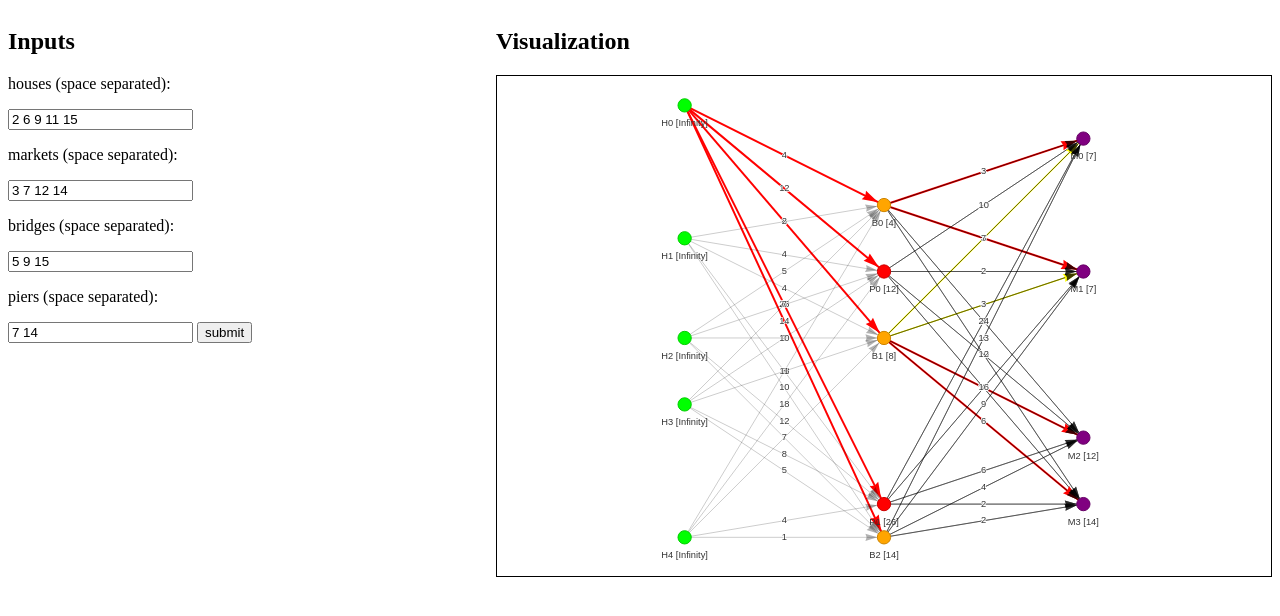
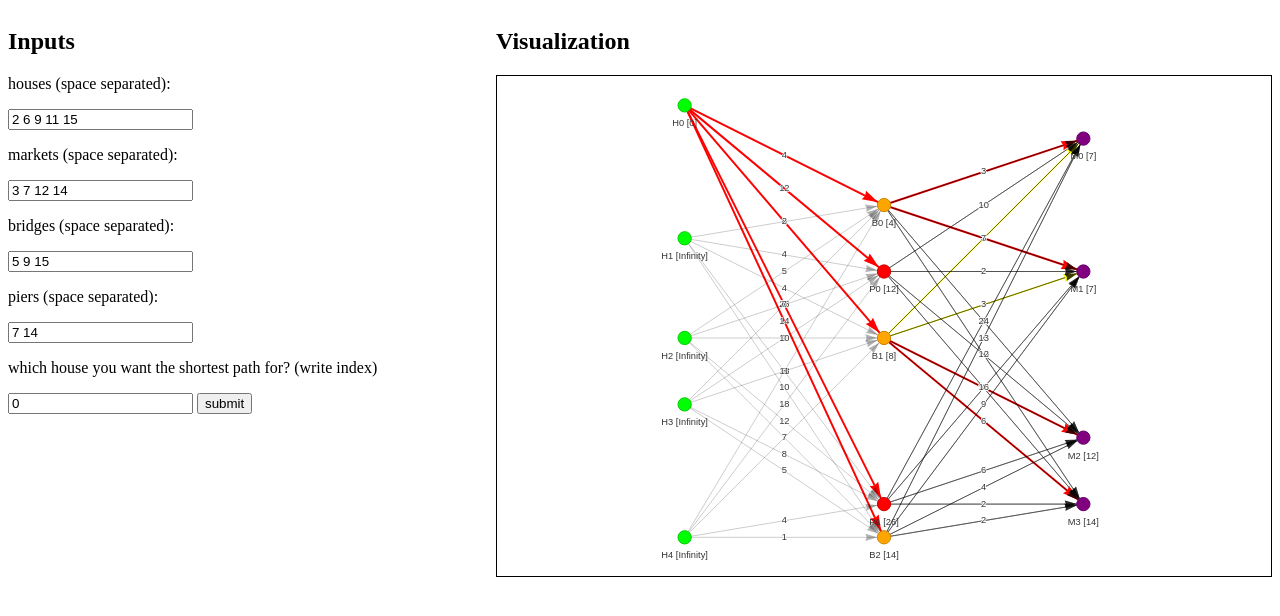
Before and after one commit to sajjadpoores/js-dijkstra-shortest-path, a plain HTML site: page index.html in a window 1280 px wide. Both pictures are taken after a click on the button "submit". Drawn offline with Linux system fonts and the light colour scheme.

Commit message:
add choose house feature

```diff
--- a/app.js
+++ b/app.js
@@ -1,8 +1,9 @@
-submitBtn.addEventListener("click", () => {
+function calulateGraphAndShortestPath() {
   houses = getNumbersFromInput(housesInput);
   markets = getNumbersFromInput(marketsInput);
   bridges = getNumbersFromInput(bridgesInput);
   piers = getNumbersFromInput(piersInput);
+  whichInput.value = whichInput.value % houses.length;
 
   const { graph, cleanGraphForShortestPath, createVisualization } = createGraph(
     houses,
@@ -11,10 +12,14 @@ submitBtn.addEventListener("click", () => {
     piers
   );
 
+  cleanGraphForShortestPath();
+  dikstra(graph[+whichInput.value]);
   createVisualization();
-  // graph.forEach(house => {
-  dikstra(graph[0]);
-  createVisualization();
-  // cleanGraphForShortestPath();
-  // })
+}
+submitBtn.addEventListener("click", () => {
+  calulateGraphAndShortestPath();
 });
+
+whichInput.addEventListener("change", () => {
+  calulateGraphAndShortestPath();
+});
--- a/dijkstra.js
+++ b/dijkstra.js
@@ -1,11 +1,9 @@
-function findNextNode(queue) {
-  return queue.reduce(function (prev, curr) {
-    return prev.distanceToSource < curr.distanceToSource ? prev : curr;
-  });
-}
-
 function dikstra(startNode) {
   startNode.distanceToSource = 0;
+  startNode.label =
+    startNode.type[0].toUpperCase() +
+    startNode.index +
+    ` [${startNode.distanceToSource}]`;
 
   const allNodes = [startNode, ...bridgesNodes, ...piersNodes, ...marketsNodes];
   let heap = new FibonacciHeap((a, b) => {
--- a/index.html
+++ b/index.html
@@ -29,6 +29,8 @@
             <p>piers (space separated):</p>
             <input id="piers" type="text" value="7 14">
 
+            <p>which house you want the shortest path for? (write index)</p>
+            <input id="whichHouse" value="0" type="number" min="0">
             <button id="submit">submit</button>
         </div>
         <div style="flex: 2;  flex-basis: 400px;">
--- a/initial.js
+++ b/initial.js
@@ -16,3 +16,4 @@ const marketsInput = document.getElementById('markets');
 const bridgesInput = document.getElementById('bridges');
 const piersInput = document.getElementById('piers');
 const submitBtn = document.getElementById('submit');
+const whichInput = document.getElementById('whichHouse');
```
